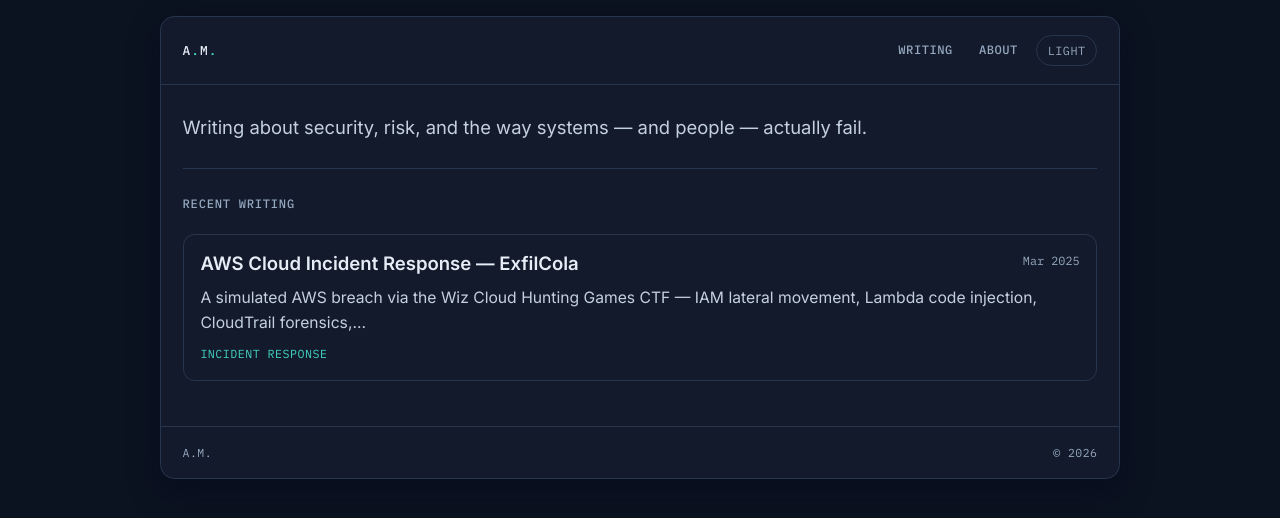
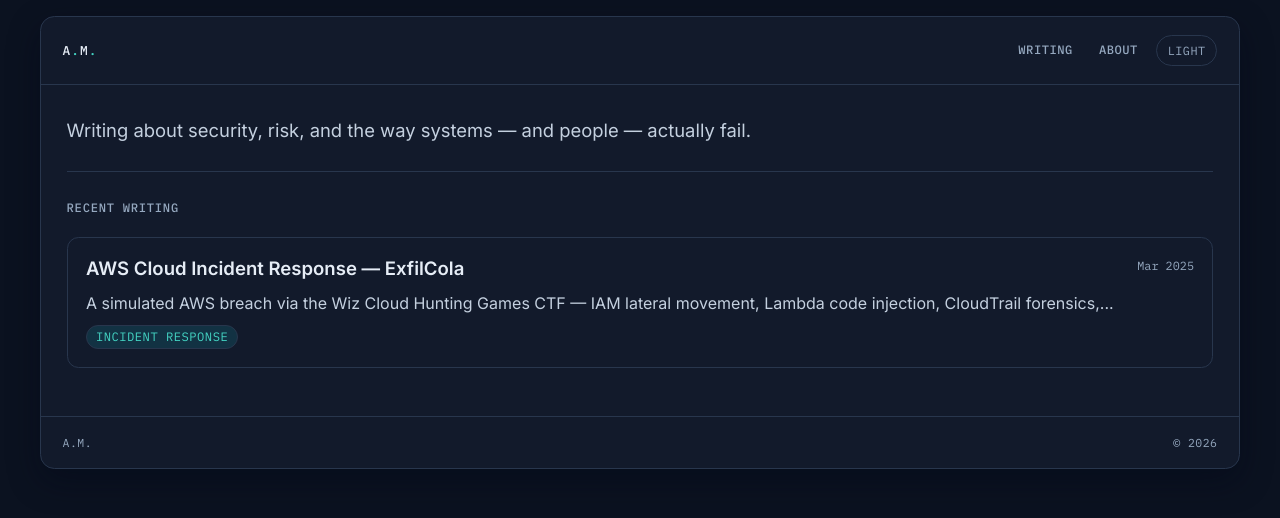
Before and after one commit to am-netizen/locus, a Jekyll site: the page built from index.html, in a window 1280 px wide. Shown: the top 518 px of the page. Built offline with Jekyll 4.4.1, drawn with Linux system fonts in a browser that asks for light colours.

Commit message:
Fix dark-mode contrast, cramped tag styling, and widen layout
Made-with: Cursor

```diff
--- a/_layouts/default.html
+++ b/_layouts/default.html
@@ -28,6 +28,8 @@
       --brand-soft: #123243;
       --border: #28364d;
       --code-bg: #0d1526;
+      --code-inline-bg: #21314a;
+      --code-inline-text: #f8fafc;
       --card-hover: #16233a;
       --focus: #38bdf8;
       --shadow: 0 12px 32px rgba(2, 6, 23, 0.42);
@@ -45,6 +47,8 @@
       --brand-soft: #ccfbf1;
       --border: #dbe4ee;
       --code-bg: #f1f5f9;
+      --code-inline-bg: #e8eef6;
+      --code-inline-text: #0f172a;
       --card-hover: #f1f5f9;
       --focus: #0284c7;
       --shadow: 0 10px 24px rgba(15, 23, 42, 0.08);
@@ -78,7 +82,7 @@
       top: 1rem;
     }
     .wrap {
-      width: min(960px, calc(100% - 1.5rem));
+      width: min(1200px, calc(100% - 1.5rem));
       margin: 1rem auto;
       background: var(--surface);
       border: 1px solid var(--border);
@@ -144,7 +148,7 @@
       background: var(--code-bg);
     }
     .content {
-      padding: 1.6rem 1.35rem 2rem;
+      padding: 1.8rem 1.6rem 2.2rem;
     }
     footer {
       padding: 1rem 1.35rem;
@@ -182,7 +186,7 @@
       color: var(--soft);
     }
     .post-content {
-      max-width: 72ch;
+      max-width: 82ch;
       margin: 0 auto;
     }
     .post-content h1, .post-content h2, .post-content h3 {
@@ -204,10 +208,11 @@
     .post-content code {
       font-family: var(--mono);
       font-size: 0.86rem;
-      background: var(--code-bg);
-      padding: 0.15rem 0.35rem;
+      background: var(--code-inline-bg);
+      padding: 0.18rem 0.42rem;
       border-radius: 0.35rem;
-      color: var(--text);
+      color: var(--code-inline-text);
+      border: 1px solid var(--border);
     }
     .post-content pre {
       background: var(--code-bg);
@@ -254,7 +259,7 @@
       display: flex;
       flex-direction: column;
       gap: 0.55rem;
-      padding: 1rem 1.05rem;
+      padding: 1.1rem 1.15rem;
       border: 1px solid var(--border);
       text-decoration: none;
       color: inherit;
@@ -292,17 +297,24 @@
       max-width: 12ch;
     }
     .post-excerpt {
-      font-size: 0.98rem;
+      font-size: 1rem;
       color: var(--muted);
-      line-height: 1.6;
+      line-height: 1.65;
       overflow-wrap: anywhere;
     }
     .post-tag {
       font-family: var(--mono);
-      font-size: 0.73rem;
+      font-size: 0.76rem;
       letter-spacing: 0.04em;
       text-transform: uppercase;
       color: var(--brand);
+      display: inline-block;
+      width: fit-content;
+      background: var(--brand-soft);
+      border: 1px solid var(--border);
+      border-radius: 999px;
+      padding: 0.2rem 0.56rem;
+      line-height: 1.3;
     }
     .post-header {
       padding: 0 0 1.1rem;
@@ -320,7 +332,8 @@
       background: var(--brand-soft);
       border: 1px solid var(--border);
       border-radius: 999px;
-      padding: 0.2rem 0.52rem;
+      padding: 0.24rem 0.62rem;
+      line-height: 1.25;
     }
     .post-header h1 {
       font-size: clamp(1.55rem, 1.3rem + 1.2vw, 2.2rem);
@@ -367,7 +380,7 @@
         margin-left: 0.08rem;
       }
       .content {
-        padding: 1.15rem 0.85rem 1.3rem;
+        padding: 1.2rem 0.9rem 1.4rem;
       }
       .home-intro p {
         font-size: 1rem;
@@ -379,6 +392,9 @@
       .post-date {
         max-width: none;
         text-align: left;
+      }
+      .post-content {
+        max-width: 100%;
       }
       footer {
         padding: 0.85rem;
```
